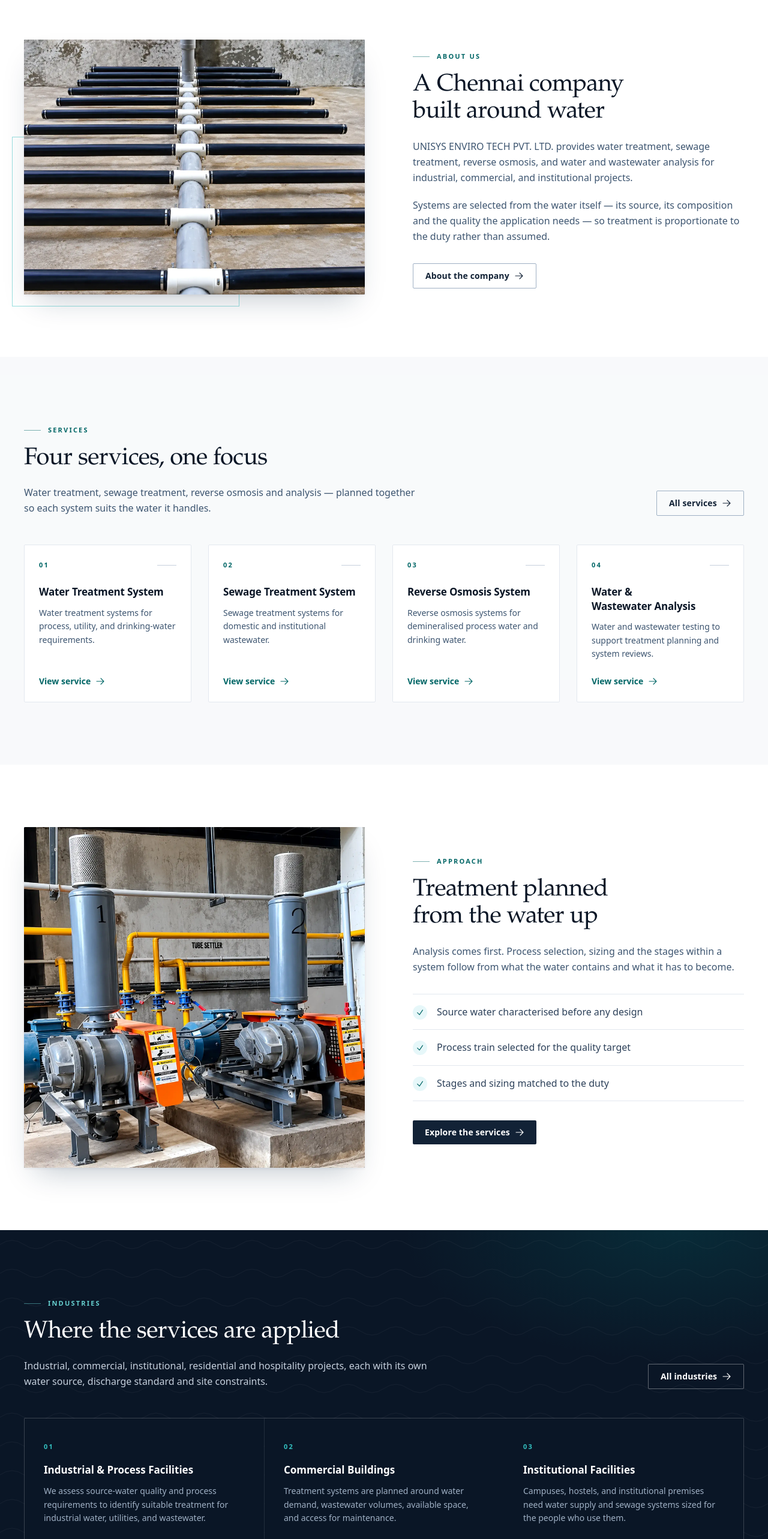
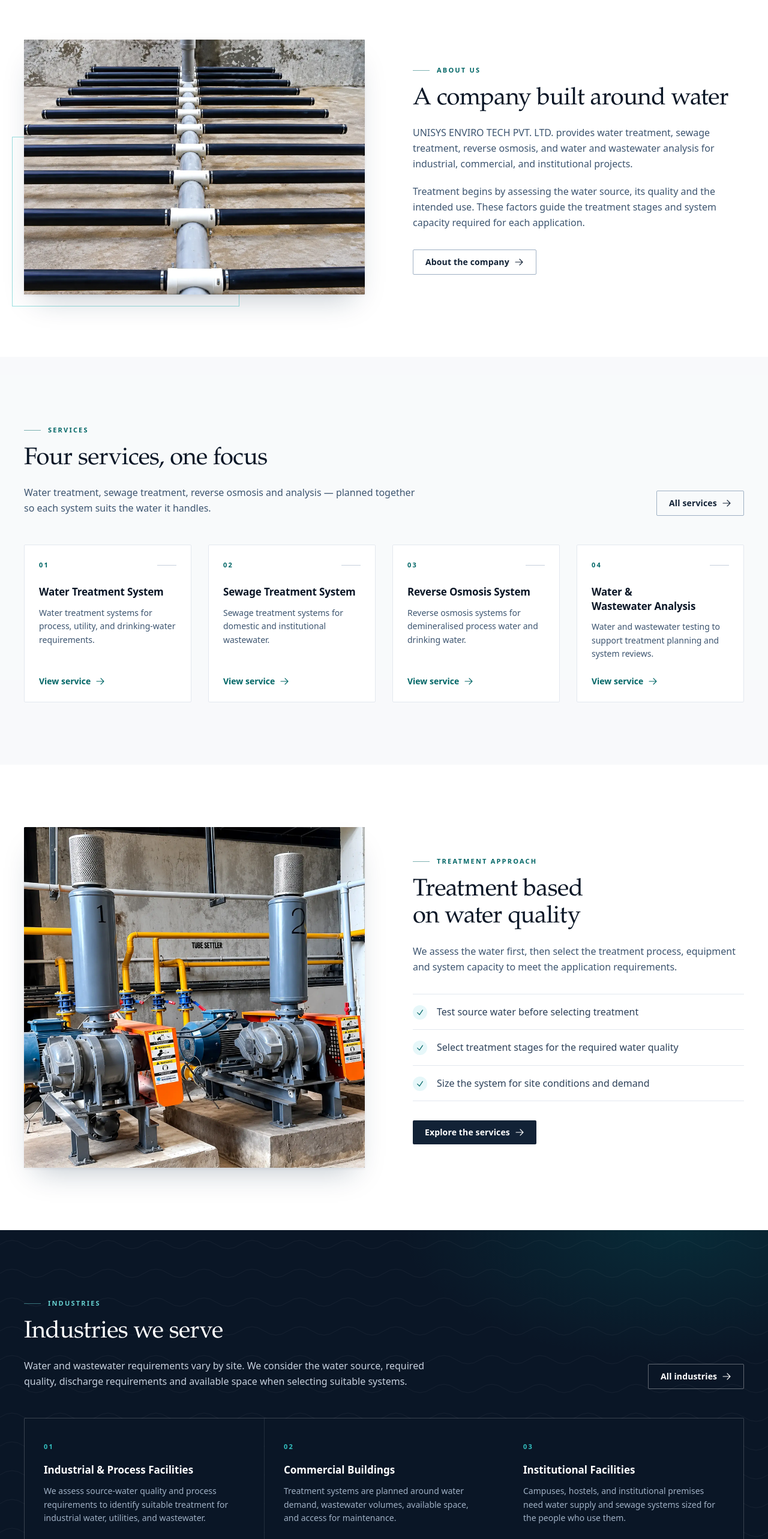
Before and after one commit to xconversionlab/unisys-enviro-tech, a Next.js app: page / in a window 1280 px wide. Shown: the part 900-3466 px from the top of the page at 60% size. Built offline with nearby package versions, Linux system fonts and the light colour scheme; no server answers.

Commit message:
Rewrite homepage copy for clarity and remove Chennai from company heading

```diff
--- a/src/app/page.tsx
+++ b/src/app/page.tsx
@@ -17,9 +17,9 @@ export const metadata: Metadata = {
 };
 
 const solutionPoints = [
-  "Source water characterised before any design",
-  "Process train selected for the quality target",
-  "Stages and sizing matched to the duty",
+  "Test source water before selecting treatment",
+  "Select treatment stages for the required water quality",
+  "Size the system for site conditions and demand",
 ];
 
 const equipment = [
@@ -66,14 +66,14 @@ export default function HomePage() {
             <Reveal delay={120} className="lg:col-span-6 lg:pl-4">
               <SectionHeading
                 eyebrow="About Us"
-                title="A Chennai company built around water"
+                title="A company built around water"
                 description={company.description}
                 align="left"
               />
               <p className="mt-5 leading-relaxed text-navy-600">
-                Systems are selected from the water itself — its source, its composition and
-                the quality the application needs — so treatment is proportionate to the duty
-                rather than assumed.
+                Treatment begins by assessing the water source, its quality and the intended use.
+                These factors guide the treatment stages and system capacity required for each
+                application.
               </p>
               <div className="mt-8">
                 <Button href="/about/company" variant="outline" size="md" arrow>
@@ -102,9 +102,9 @@ export default function HomePage() {
             </Reveal>
             <Reveal delay={120} className="order-1 lg:order-2 lg:col-span-6 lg:pl-4">
               <SectionHeading
-                eyebrow="Approach"
-                title="Treatment planned from the water up"
-                description="Analysis comes first. Process selection, sizing and the stages within a system follow from what the water contains and what it has to become."
+                eyebrow="Treatment approach"
+                title="Treatment based on water quality"
+                description="We assess the water first, then select the treatment process, equipment and system capacity to meet the application requirements."
                 align="left"
               />
               <ul className="mt-8 divide-y divide-navy-100 border-y border-navy-100">
@@ -140,8 +140,8 @@ export default function HomePage() {
               <SectionHeading
                 light
                 eyebrow="Industries"
-                title="Where the services are applied"
-                description="Industrial, commercial, institutional, residential and hospitality projects, each with its own water source, discharge standard and site constraints."
+                title="Industries we serve"
+                description="Water and wastewater requirements vary by site. We consider the water source, required quality, discharge requirements and available space when selecting suitable systems."
                 align="left"
               />
             </Reveal>
@@ -177,8 +177,8 @@ export default function HomePage() {
           <Reveal>
             <SectionHeading
               eyebrow="Equipment"
-              title="Systems and equipment"
-              description="Aeration, blower and diffuser equipment from wastewater treatment installations."
+              title="Treatment equipment"
+              description="Examples of aeration grids and blower equipment used in treatment plants."
               align="left"
               className="mb-12 md:mb-14"
             />
@@ -216,14 +216,14 @@ export default function HomePage() {
             <Reveal>
               <SectionHeading
                 eyebrow="Clients"
-                title="Client relationships"
-                description="Builders and developers we have worked with on water and wastewater systems, in Chennai and Delhi."
+                title="Our clients"
+                description="Builders and developers in Chennai and Delhi who have worked with us on water and wastewater systems."
                 align="left"
               />
             </Reveal>
             <Reveal delay={100}>
               <Button href="/clients" variant="outline" size="md" arrow>
-                All clients
+                View all clients
               </Button>
             </Reveal>
           </div>
```
